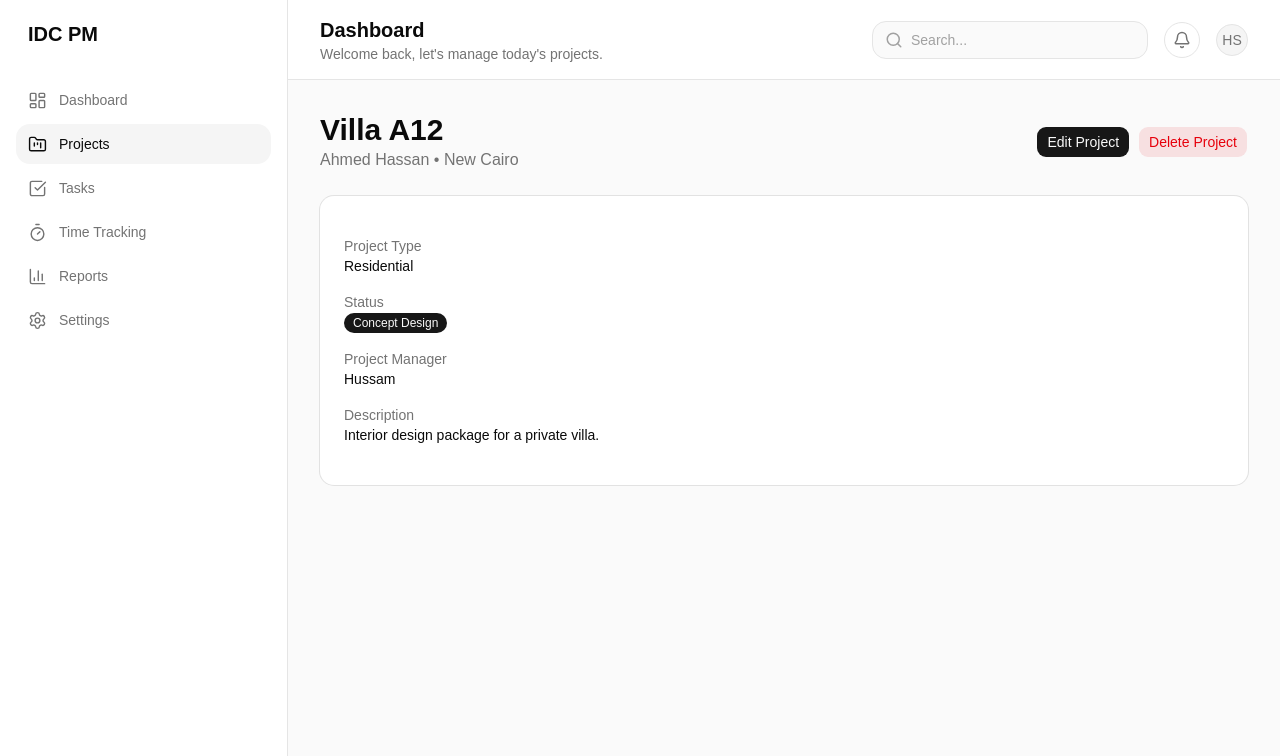
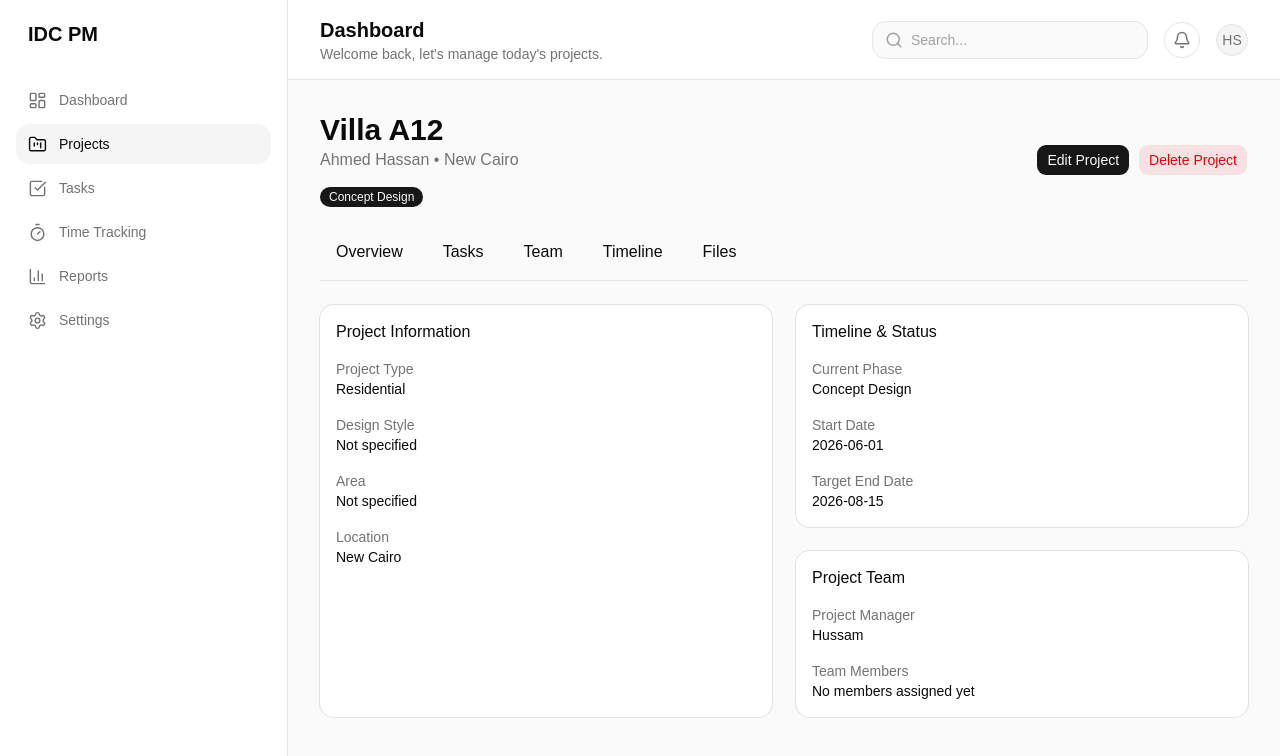
Before and after one commit to hussamshehata/idc-project-management, a React (Vite) app: page /projects/1 in a window 1280 px wide. Shown: the top 756 px of the page. Built offline with nearby package versions, Linux system fonts and the light colour scheme.

Commit message:
"refactor: move project state to context"

```diff
--- /dev/null
+++ b/src/features/projects/components/workspace/ ProjectHeader.jsx
@@ -0,0 +1,84 @@
+import { Badge } from "@/components/ui/badge";
+
+import EditProjectDialog from "@/features/projects/components/EditProjectDialog";
+import DeleteProjectDialog from "@/features/projects/components/DeleteProjectDialog";
+
+
+export default function ProjectHeader({ project }) {
+
+
+    return (
+
+        <div className="flex items-center justify-between">
+
+
+            {/*
+                Left side:
+                Project main information
+
+                This component only displays data.
+                It does not fetch projects.
+                The parent sends the project using props.
+            */}
+            <div>
+
+
+                <h1 className="text-3xl font-bold">
+                    {project.name}
+                </h1>
+
+
+
+                <p className="text-neutral-500">
+
+                    {project.clientName}
+                    {" • "}
+                    {project.location}
+
+                </p>
+
+
+
+                <div className="mt-3">
+
+                    <Badge>
+                        {project.status}
+                    </Badge>
+
+                </div>
+
+
+            </div>
+
+
+
+
+            {/*
+                Right side:
+                Project actions
+
+                These are reusable components
+                that we already built before.
+            */}
+            <div className="flex gap-2">
+
+
+                <EditProjectDialog
+                    project={project}
+                />
+
+
+
+                <DeleteProjectDialog
+                    project={project}
+                />
+
+
+            </div>
+
+
+        </div>
+
+    );
+
+}
--- /dev/null
+++ b/src/features/projects/components/workspace/ProjectInfoCard.jsx
@@ -0,0 +1,92 @@
+import { Card, CardContent, CardHeader, CardTitle } from "@/components/ui/card";
+
+
+export default function ProjectInfoCard({ project }) {
+
+
+    return (
+
+        <Card>
+
+
+            <CardHeader>
+
+                <CardTitle>
+                    Project Information
+                </CardTitle>
+
+            </CardHeader>
+
+
+
+            <CardContent className="space-y-4">
+
+
+                <div>
+
+                    <p className="text-sm text-neutral-500">
+                        Project Type
+                    </p>
+
+                    <p className="font-medium">
+                        {project.projectType}
+                    </p>
+
+                </div>
+
+
+
+                <div>
+
+                    <p className="text-sm text-neutral-500">
+                        Design Style
+                    </p>
+
+                    <p className="font-medium">
+                        {project.style || "Not specified"}
+                    </p>
+
+                </div>
+
+
+
+
+                <div>
+
+                    <p className="text-sm text-neutral-500">
+                        Area
+                    </p>
+
+                    <p className="font-medium">
+                        {project.area
+                            ? `${project.area} m²`
+                            : "Not specified"
+                        }
+                    </p>
+
+                </div>
+
+
+
+
+                <div>
+
+                    <p className="text-sm text-neutral-500">
+                        Location
+                    </p>
+
+                    <p className="font-medium">
+                        {project.location}
+                    </p>
+
+                </div>
+
+
+            </CardContent>
+
+
+        </Card>
+
+    );
+
+}
--- /dev/null
+++ b/src/features/projects/components/workspace/ProjectNavigation.jsx
@@ -0,0 +1,63 @@
+import { NavLink } from "react-router-dom";
+
+
+const tabs = [
+    {
+        name: "Overview",
+        path: "overview",
+    },
+    {
+        name: "Tasks",
+        path: "tasks",
+    },
+    {
+        name: "Team",
+        path: "team",
+    },
+    {
+        name: "Timeline",
+        path: "timeline",
+    },
+    {
+        name: "Files",
+        path: "files",
+    },
+];
+
+
+export default function ProjectNavigation({ projectId }) {
+
+
+    return (
+
+        <div className="flex gap-2 border-b pb-2">
+
+
+            {tabs.map((tab) => (
+
+                <NavLink
+
+                    key={tab.path}
+
+                    to={`/projects/${projectId}/${tab.path}`}
+
+                    className={({ isActive }) =>
+                        isActive
+                            ? "bg-neutral-900 text-white px-4 py-2 rounded-md"
+                            : "px-4 py-2 rounded-md hover:bg-neutral-100"
+                    }
+
+                >
+
+                    {tab.name}
+
+                </NavLink>
+
+            ))}
+
+
+        </div>
+
+    );
+
+}
--- /dev/null
+++ b/src/features/projects/components/workspace/ProjectOverview.jsx
@@ -0,0 +1,61 @@
+import ProjectInfoCard from "./ProjectInfoCard";
+import ProjectStatusCard from "./ProjectStatusCard";
+import ProjectTeamCard from "./ProjectTeamCard";
+
+
+export default function ProjectOverview({ project }) {
+
+
+    return (
+
+        <div className="space-y-6">
+
+
+            {/*
+                Grid layout:
+
+                Left:
+                Project information
+
+                Right:
+                Status + Team
+
+                We keep this component responsible only
+                for arranging the cards.
+
+                The cards themselves handle their own UI.
+            */}
+            <div className="grid gap-6 md:grid-cols-2">
+
+
+                <ProjectInfoCard
+                    project={project}
+                />
+
+
+
+                <div className="space-y-6">
+
+
+                    <ProjectStatusCard
+                        project={project}
+                    />
+
+
+
+                    <ProjectTeamCard
+                        project={project}
+                    />
+
+
+                </div>
+
+
+            </div>
+
+
+        </div>
+
+    );
+
+}
--- /dev/null
+++ b/src/features/projects/components/workspace/ProjectStatusCard.jsx
@@ -0,0 +1,80 @@
+import { Card, CardContent, CardHeader, CardTitle } from "@/components/ui/card";
+
+
+export default function ProjectStatusCard({ project }) {
+
+
+    return (
+
+        <Card>
+
+
+            <CardHeader>
+
+                <CardTitle>
+                    Timeline & Status
+                </CardTitle>
+
+            </CardHeader>
+
+
+
+
+            <CardContent className="space-y-4">
+
+
+                <div>
+
+                    <p className="text-sm text-neutral-500">
+                        Current Phase
+                    </p>
+
+
+                    <p className="font-medium">
+                        {project.status}
+                    </p>
+
+                </div>
+
+
+
+
+                <div>
+
+                    <p className="text-sm text-neutral-500">
+                        Start Date
+                    </p>
+
+
+                    <p className="font-medium">
+                        {project.startDate}
+                    </p>
+
+                </div>
+
+
+
+
+                <div>
+
+                    <p className="text-sm text-neutral-500">
+                        Target End Date
+                    </p>
+
+
+                    <p className="font-medium">
+                        {project.targetEndDate}
+                    </p>
+
+                </div>
+
+
+
+            </CardContent>
+
+
+        </Card>
+
+    );
+
+}
--- /dev/null
+++ b/src/features/projects/components/workspace/ProjectTeamCard.jsx
@@ -0,0 +1,63 @@
+import { Card, CardContent, CardHeader, CardTitle } from "@/components/ui/card";
+
+
+export default function ProjectTeamCard({ project }) {
+
+
+    return (
+
+        <Card>
+
+
+            <CardHeader>
+
+                <CardTitle>
+                    Project Team
+                </CardTitle>
+
+            </CardHeader>
+
+
+
+
+            <CardContent className="space-y-4">
+
+
+                <div>
+
+                    <p className="text-sm text-neutral-500">
+                        Project Manager
+                    </p>
+
+
+                    <p className="font-medium">
+                        {project.projectManager}
+                    </p>
+
+                </div>
+
+
+
+                <div>
+
+                    <p className="text-sm text-neutral-500">
+                        Team Members
+                    </p>
+
+
+                    <p className="font-medium">
+                        No members assigned yet
+                    </p>
+
+                </div>
+
+
+
+            </CardContent>
+
+
+        </Card>
+
+    );
+
+}
--- a/src/pages/ProjectDetails.jsx
+++ b/src/pages/ProjectDetails.jsx
@@ -1,68 +1,154 @@
+
 import { useParams } from "react-router-dom";
 
 import { useProjects } from "@/context/ProjectsContext";
-import { Badge } from "@/components/ui/badge";
-import { Card, CardContent } from "@/components/ui/card";
 
-import EditProjectDialog from "@/features/projects/components/EditProjectDialog";
-import DeleteProjectDialog from "@/features/projects/components/DeleteProjectDialog";
+import ProjectHeader from "@/features/projects/components/workspace/ ProjectHeader.jsx";
+import ProjectNavigation from "@/features/projects/components/workspace/ProjectNavigation";
+import ProjectOverview from "@/features/projects/components/workspace/ProjectOverview";
+
+
 
 export default function ProjectDetails() {
+
+
+    /*
+        Get project id from URL.
+
+        Example:
+
+        /projects/1
+
+        id = 1
+    */
     const { id } = useParams();
+
+
+
+
+    /*
+        Get projects from Context.
+
+        Later this will be replaced with
+        React Query + Backend API.
+
+        For now Context is our data source.
+    */
     const { projects } = useProjects();
 
+
+
+
+
+    /*
+        Find the selected project.
+
+        URL gives us a string:
+        "1"
+
+        Our data uses numbers:
+        1
+
+        So we convert using Number().
+    */
     const project = projects.find(
-        (project) => project.id === Number(id)
+        (project) =>
+            project.id === Number(id)
     );
 
+
+
+
+
+
+    /*
+        If the project does not exist,
+        show an error message.
+
+        Example:
+
+        User opens:
+        /projects/999
+    */
     if (!project) {
+
         return (
+
             <h1 className="text-3xl font-bold">
+
                 Project not found
+
             </h1>
+
         );
+
     }
 
+
+
+
+
+
+
     return (
+
         <div className="space-y-6">
-            <div className="flex items-center justify-between">
-                <div>
-                    <h1 className="text-3xl font-bold">{project.name}</h1>
 
-                    <p className="text-neutral-500">
-                        {project.clientName} • {project.location}
-                    </p>
-                </div>
 
-                <div className="flex gap-2">
-                    <EditProjectDialog project={project} />
-                    <DeleteProjectDialog project={project} />
-                </div>
-            </div>
 
-            <Card>
-                <CardContent className="space-y-4 p-6">
-                    <div>
-                        <p className="text-sm text-neutral-500">Project Type</p>
-                        <p>{project.projectType}</p>
-                    </div>
+            {/*
+                Top section:
 
-                    <div>
-                        <p className="text-sm text-neutral-500">Status</p>
-                        <Badge>{project.status}</Badge>
-                    </div>
+                Name
+                Client
+                Status
+                Edit/Delete buttons
+            */}
+            <ProjectHeader
+                project={project}
+            />
 
-                    <div>
-                        <p className="text-sm text-neutral-500">Project Manager</p>
-                        <p>{project.projectManager}</p>
-                    </div>
 
-                    <div>
-                        <p className="text-sm text-neutral-500">Description</p>
-                        <p>{project.description}</p>
-                    </div>
-                </CardContent>
-            </Card>
+
+
+
+            {/*
+                Navigation tabs:
+
+                Overview
+                Tasks
+                Team
+                Timeline
+                Files
+
+                For now only UI.
+            */}
+            <ProjectNavigation projectId={project.id} />
+
+
+
+
+
+
+            {/*
+                Main workspace content.
+
+                Later:
+
+                Tasks tab
+                Files tab
+                Team tab
+
+                will replace this area.
+            */}
+            <ProjectOverview
+                project={project}
+            />
+
+
+
         </div>
+
     );
+
 }
```
Also changed, not shown: src/features/projects/components/ProjectStatusCard.jsx (deleted), src/features/projects/components/ProjectTabs.jsx (added), src/features/projects/components/ProjectTeamCard.jsx (deleted), src/features/projects/components/ProjectTimeline.jsx (added).
